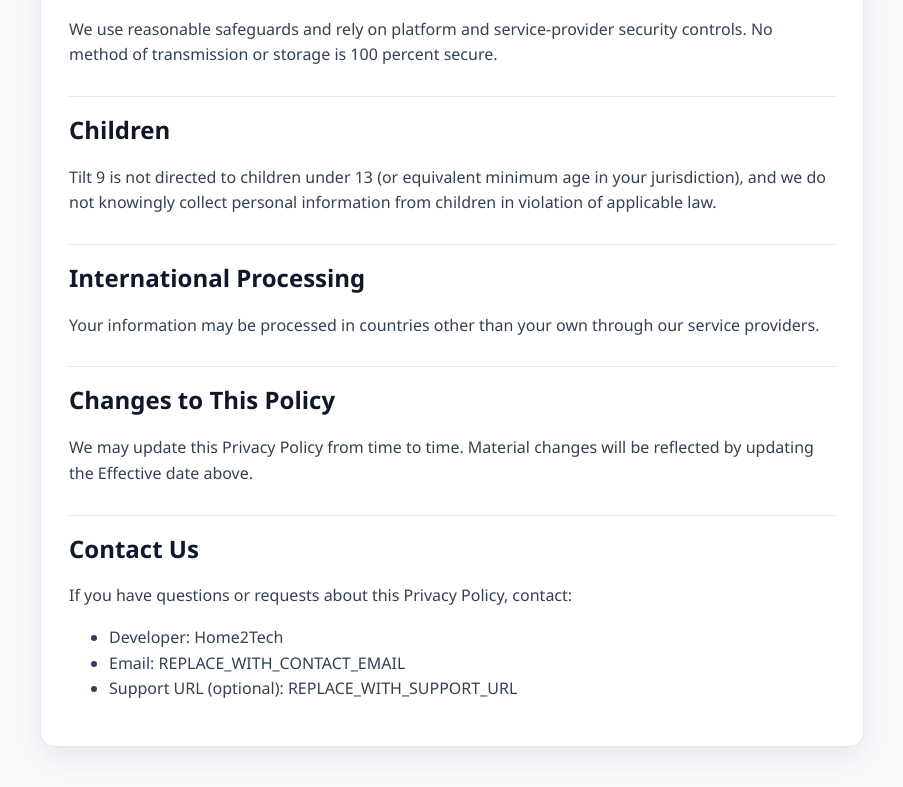
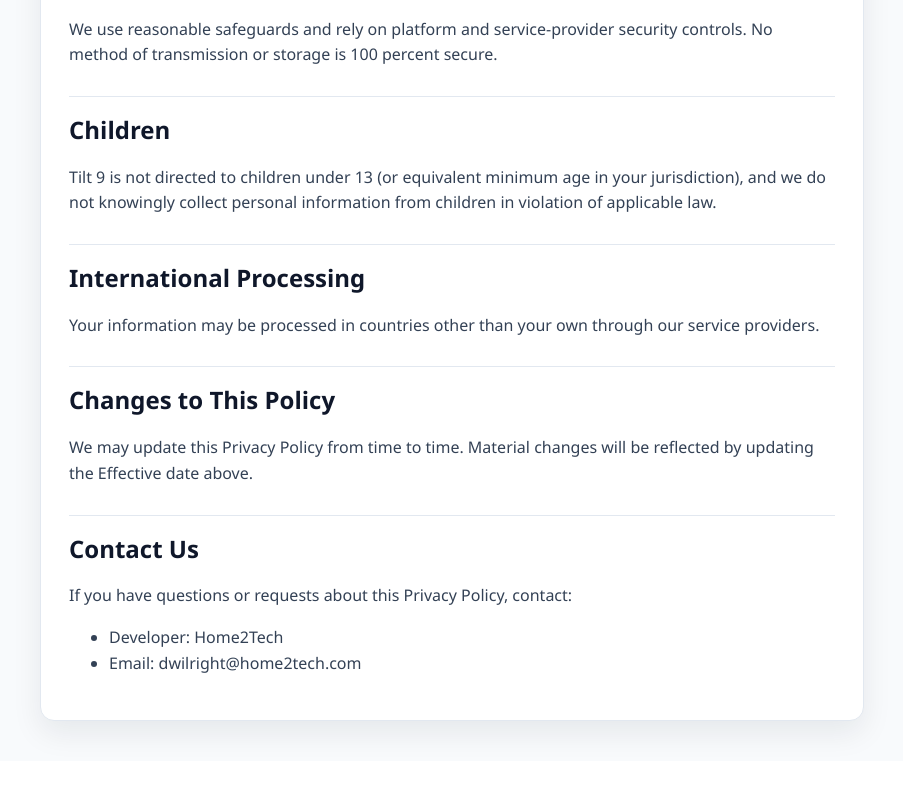
Before and after one commit to Home2Tech/tilt9-privacy-policy, a plain HTML site: page index.html in a window 1280 px wide. Shown: the part 2474-3261 px from the top of the page, without its empty margins (188-1091 px from the left). After the commit the page ends 3235 px from the top, so only its background shows below. Drawn offline with Linux system fonts and the light colour scheme.

Commit message:
Update contact info and remove setup README

```diff
--- a/index.html
+++ b/index.html
@@ -195,8 +195,7 @@
         <p>If you have questions or requests about this Privacy Policy, contact:</p>
         <ul>
           <li>Developer: Home2Tech</li>
-          <li>Email: REPLACE_WITH_CONTACT_EMAIL</li>
-          <li>Support URL (optional): REPLACE_WITH_SUPPORT_URL</li>
+          <li>Email: dwilright@home2tech.com</li>
         </ul>
       </article>
     </main>
```
Also changed, not shown: 1 other file.
